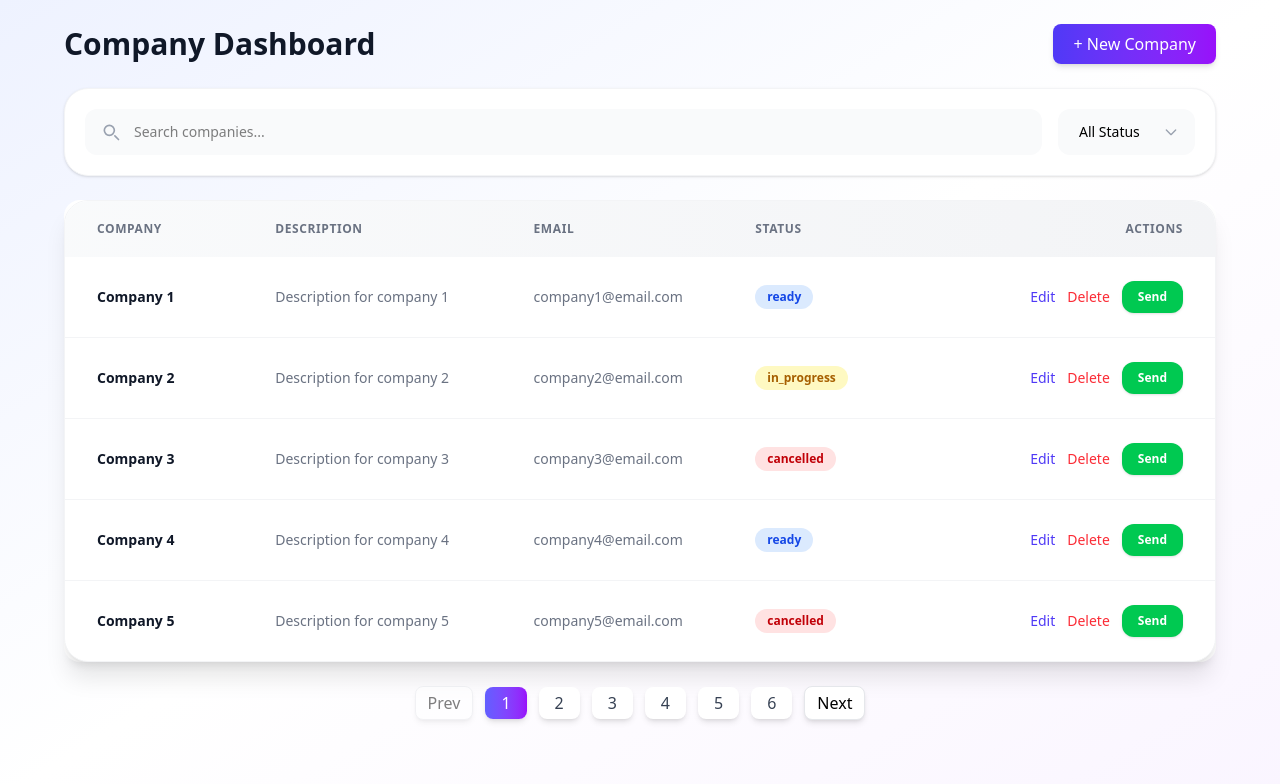
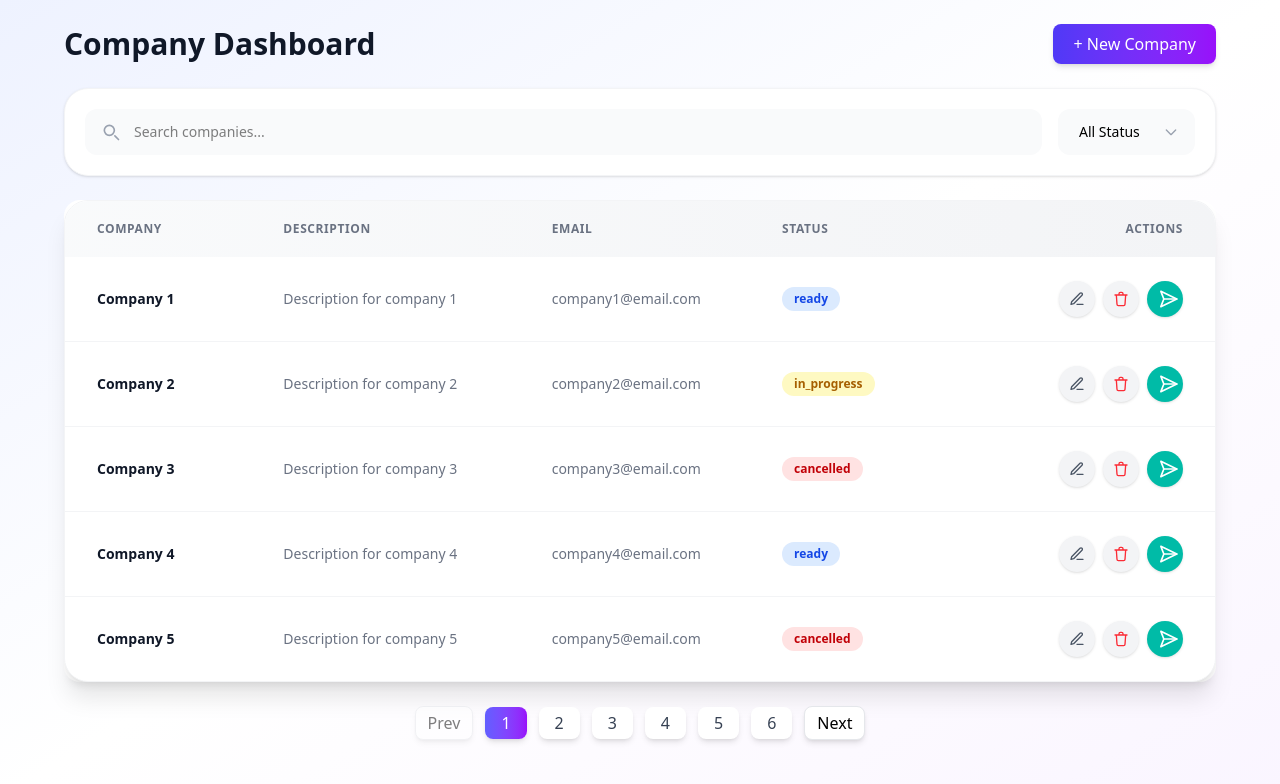
Before and after one commit to LucasNoliveira/fullstack-code-challenge, a React (Vite) app in the folder frontend/: page /dashboard in a window 1280 px wide. Shown: the top 784 px of the page. Built offline with nearby package versions, Linux system fonts and the light colour scheme; sample sign-in values are in the browser's storage.

Commit message:
feat: better layout for table buttons

```diff
--- a/frontend/src/components/Dashboard/CompanyRow.tsx
+++ b/frontend/src/components/Dashboard/CompanyRow.tsx
@@ -16,28 +16,54 @@ const CompanyRow = ({
     handleSendStatus,
 }: CompanyRowProps) => {
     return (
-        <tr className="hover:bg-gray-50/60 transition duration-200">
+        <tr className="hover:bg-gray-50 transition duration-200">
             <td className="px-8 py-6">
                 <div className="font-semibold text-gray-900">{company.name}</div>
             </td>
             <td className="py-6 text-gray-500 max-w-sm truncate">{company.description}</td>
             <td className="py-6 text-gray-500">{company.contact_email}</td>
             <td className="py-6">
-                <span className={`inline-flex items-center px-3 py-1 rounded-full text-xs font-semibold ${statusColor(company.status)}`}>
+                <span
+                    className={`inline-flex items-center px-3 py-1 rounded-full text-xs font-semibold ${statusColor(company.status)}`}
+                >
                     {company.status}
                 </span>
             </td>
             <td className="px-8 py-6">
-                <div className="flex justify-end items-center gap-3">
-                    <button onClick={() => { setEditingCompany(company); setModalOpen(true); }} className="text-indigo-600 hover:text-indigo-800 font-medium transition">
-                        Edit
+                <div className="flex justify-end items-center gap-2">
+
+                    <button
+                        onClick={() => { setEditingCompany(company); setModalOpen(true); }}
+                        title="Edit"
+                        className="flex items-center justify-center w-9 h-9 rounded-full bg-gray-100 hover:bg-indigo-200 text-gray-600 transition-shadow shadow-sm hover:shadow-md"
+                    >
+                        <svg xmlns="http://www.w3.org/2000/svg" className="w-4 h-4" viewBox="0 0 24 24" fill="none" stroke="currentColor">
+                            <path strokeLinecap="round" strokeLinejoin="round" strokeWidth={2} d="M12 20h9" />
+                            <path strokeLinecap="round" strokeLinejoin="round" strokeWidth={2} d="M16.5 3.5a2.121 2.121 0 113 3L7 19l-4 1 1-4 12.5-12.5z" />
+                        </svg>
                     </button>
-                    <button onClick={() => handleDelete(company.id)} className="text-red-500 hover:text-red-700 font-medium transition">
-                        Delete
+
+                    <button
+                        onClick={() => handleDelete(company.id)}
+                        title="Delete"
+                        className="flex items-center justify-center w-9 h-9 rounded-full bg-gray-100 hover:bg-red-100 text-red-500 hover:text-red-600 transition-shadow shadow-sm hover:shadow-md"
+                    >
+                        <svg xmlns="http://www.w3.org/2000/svg" className="w-4 h-4" viewBox="0 0 24 24" fill="none" stroke="currentColor">
+                            <path strokeLinecap="round" strokeLinejoin="round" strokeWidth={2} d="M3 6h18M9 6V4a2 2 0 012-2h2a2 2 0 012 2v2M19 6l-1 14a2 2 0 01-2 2H8a2 2 0 01-2-2L5 6" />
+                        </svg>
                     </button>
-                    <button onClick={() => handleSendStatus(company)} className="bg-green-500 hover:bg-green-600 text-white px-4 py-2 rounded-xl text-xs font-semibold shadow-sm transition">
-                        Send
+
+                    <button
+                        onClick={() => handleSendStatus(company)}
+                        title="Send"
+                        className="flex items-center justify-center w-9 h-9 rounded-full bg-teal-500 hover:bg-teal-600 text-white transition-shadow shadow-sm hover:shadow-md"
+                    >
+                        <svg xmlns="http://www.w3.org/2000/svg" className="w-5 h-5 rotate-45" viewBox="0 0 24 24" fill="none" stroke="currentColor" strokeWidth={2} strokeLinecap="round" strokeLinejoin="round">
+                            <line x1="22" y1="2" x2="11" y2="13" />
+                            <polygon points="22 2 15 22 11 13 2 9 22 2" />
+                        </svg>
                     </button>
+
                 </div>
             </td>
         </tr>
```
